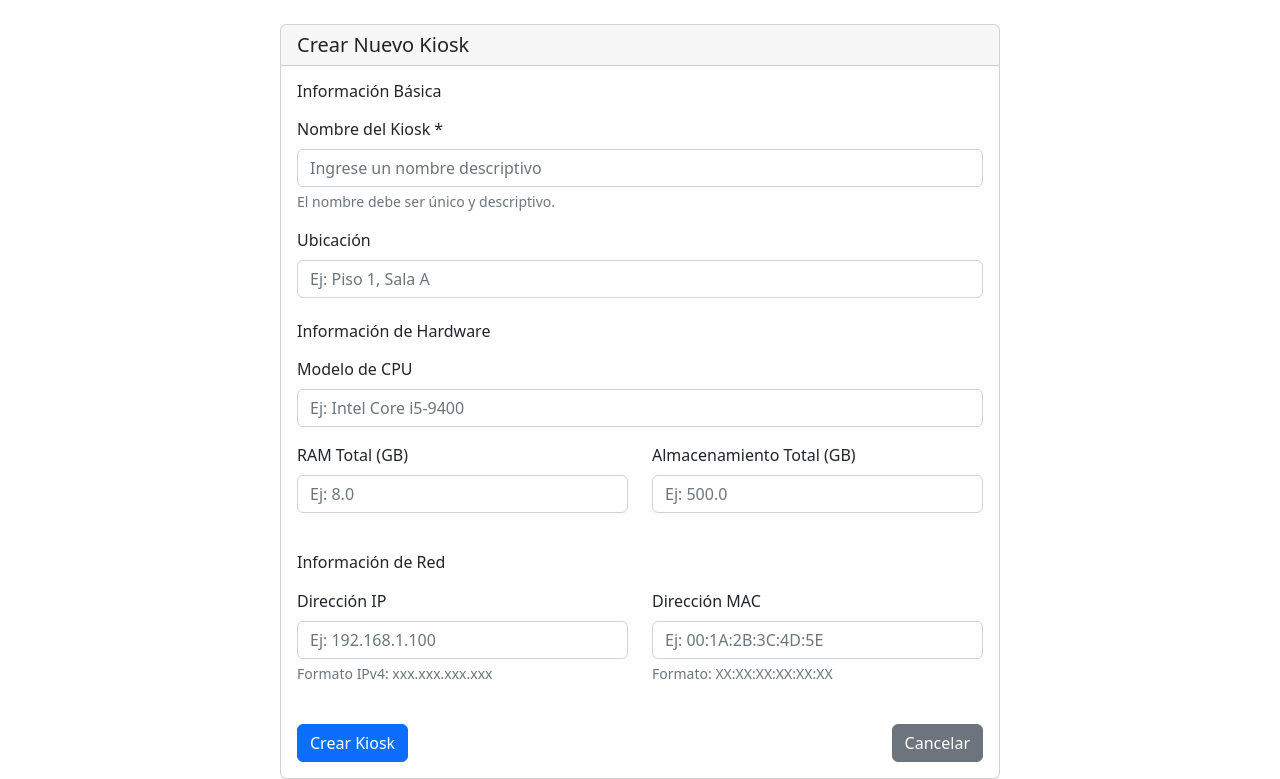
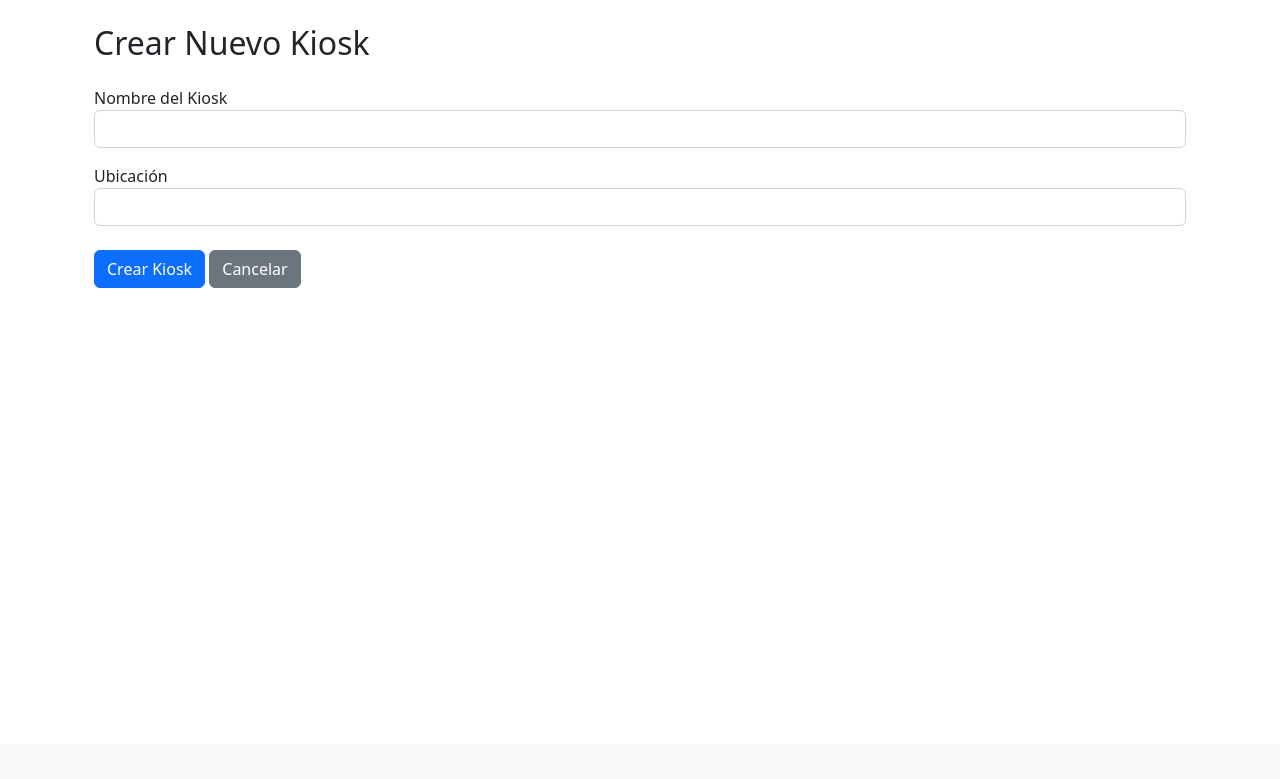
Before and after one commit to lmrojas/admin_kiosk2, a Python web app: template app/templates/kiosk/create.html in a window 1280 px wide. Shown: the part 56-835 px from the top of the page. After the commit the page ends 344 px from the top, so only its background shows below. Run offline with Jinja, Linux system fonts and the light colour scheme; the template is opened without the code that fills it, so the values that code supplies are empty.

Commit message:
feat: Agregado permiso CREATE_KIOSK y funcionalidad de creación de kiosks

```diff
--- a/app/services/kiosk_ai_service.py
+++ b/app/services/kiosk_ai_service.py
@@ -50,7 +50,7 @@ class KioskAIService:
             torch.nn.Module: Modelo de IA cargado
         """
         try:
-            model = torch.load(path, map_location=torch.device('cpu'))
+            model = torch.load(path, map_location=torch.device('cpu'), weights_only=True)
             model.eval()  # Modo de evaluación
             return model
         except FileNotFoundError:
--- a/app/templates/kiosk/create.html
+++ b/app/templates/kiosk/create.html
@@ -6,98 +6,24 @@
 
 {% block content %}
 <div class="container mt-4">
-    <div class="row justify-content-center">
-        <div class="col-md-8">
-            <div class="card">
-                <div class="card-header">
-                    <h5 class="mb-0">Crear Nuevo Kiosk</h5>
-                </div>
-                <div class="card-body">
-                    <form method="POST">
-                        <!-- Campo oculto para CSRF -->
-                        <input type="hidden" name="csrf_token" value="{{ csrf_token() }}">
+    <h2>Crear Nuevo Kiosk</h2>
 
-                        <!-- Información Básica -->
-                        <div class="mb-4">
-                            <h6 class="mb-3">Información Básica</h6>
-                            <div class="mb-3">
-                                <label for="name" class="form-label">Nombre del Kiosk *</label>
-                                <input type="text" class="form-control" id="name" name="name" required
-                                       placeholder="Ingrese un nombre descriptivo">
-                                <div class="form-text">El nombre debe ser único y descriptivo.</div>
-                            </div>
-                            <div class="mb-3">
-                                <label for="location" class="form-label">Ubicación</label>
-                                <input type="text" class="form-control" id="location" name="location"
-                                       placeholder="Ej: Piso 1, Sala A">
-                            </div>
-                        </div>
+    <form method="POST" class="mt-4">
+        <div class="form-group">
+            <label for="name">Nombre del Kiosk</label>
+            <input type="text" class="form-control" id="name" name="name" required>
+        </div>
 
-                        <!-- Información de Hardware -->
-                        <div class="mb-4">
-                            <h6 class="mb-3">Información de Hardware</h6>
-                            <div class="mb-3">
-                                <label for="cpu_model" class="form-label">Modelo de CPU</label>
-                                <input type="text" class="form-control" id="cpu_model" name="cpu_model"
-                                       placeholder="Ej: Intel Core i5-9400">
-                            </div>
-                            <div class="row">
-                                <div class="col-md-6">
-                                    <div class="mb-3">
-                                        <label for="ram_total" class="form-label">RAM Total (GB)</label>
-                                        <input type="number" class="form-control" id="ram_total" name="ram_total"
-                                               step="0.1" min="0" placeholder="Ej: 8.0">
-                                    </div>
-                                </div>
-                                <div class="col-md-6">
-                                    <div class="mb-3">
-                                        <label for="storage_total" class="form-label">Almacenamiento Total (GB)</label>
-                                        <input type="number" class="form-control" id="storage_total" name="storage_total"
-                                               step="0.1" min="0" placeholder="Ej: 500.0">
-                                    </div>
-                                </div>
-                            </div>
-                        </div>
+        <div class="form-group mt-3">
+            <label for="location">Ubicación</label>
+            <input type="text" class="form-control" id="location" name="location">
+        </div>
 
-                        <!-- Información de Red -->
-                        <div class="mb-4">
-                            <h6 class="mb-3">Información de Red</h6>
-                            <div class="row">
-                                <div class="col-md-6">
-                                    <div class="mb-3">
-                                        <label for="ip_address" class="form-label">Dirección IP</label>
-                                        <input type="text" class="form-control" id="ip_address" name="ip_address"
-                                               pattern="^(?:(?:25[0-5]|2[0-4][0-9]|[01]?[0-9][0-9]?)\.){3}(?:25[0-5]|2[0-4][0-9]|[01]?[0-9][0-9]?)$"
-                                               placeholder="Ej: 192.168.1.100">
-                                        <div class="form-text">Formato IPv4: xxx.xxx.xxx.xxx</div>
-                                    </div>
-                                </div>
-                                <div class="col-md-6">
-                                    <div class="mb-3">
-                                        <label for="mac_address" class="form-label">Dirección MAC</label>
-                                        <input type="text" class="form-control" id="mac_address" name="mac_address"
-                                               pattern="^([0-9A-Fa-f]{2}[:-]){5}([0-9A-Fa-f]{2})$"
-                                               placeholder="Ej: 00:1A:2B:3C:4D:5E">
-                                        <div class="form-text">Formato: XX:XX:XX:XX:XX:XX</div>
-                                    </div>
-                                </div>
-                            </div>
-                        </div>
-
-                        <!-- Botones -->
-                        <div class="d-flex justify-content-between">
-                            <button type="submit" class="btn btn-primary">
-                                Crear Kiosk
-                            </button>
-                            <a href="{{ url_for('kiosk.list_kiosks') }}" class="btn btn-secondary">
-                                Cancelar
-                            </a>
-                        </div>
-                    </form>
-                </div>
-            </div>
+        <div class="mt-4">
+            <button type="submit" class="btn btn-primary">Crear Kiosk</button>
+            <a href="{{ url_for('kiosk.list_kiosks') }}" class="btn btn-secondary">Cancelar</a>
         </div>
-    </div>
+    </form>
 </div>
 {% endblock %}
 
```
Also changed, not shown: app/blueprints/auth.py (+10 -0 lines), app/blueprints/kiosk.py (+28 -0 lines), app/models/user.py (+8 -0 lines), app/services/kiosk_service.py (+9 -0 lines).
